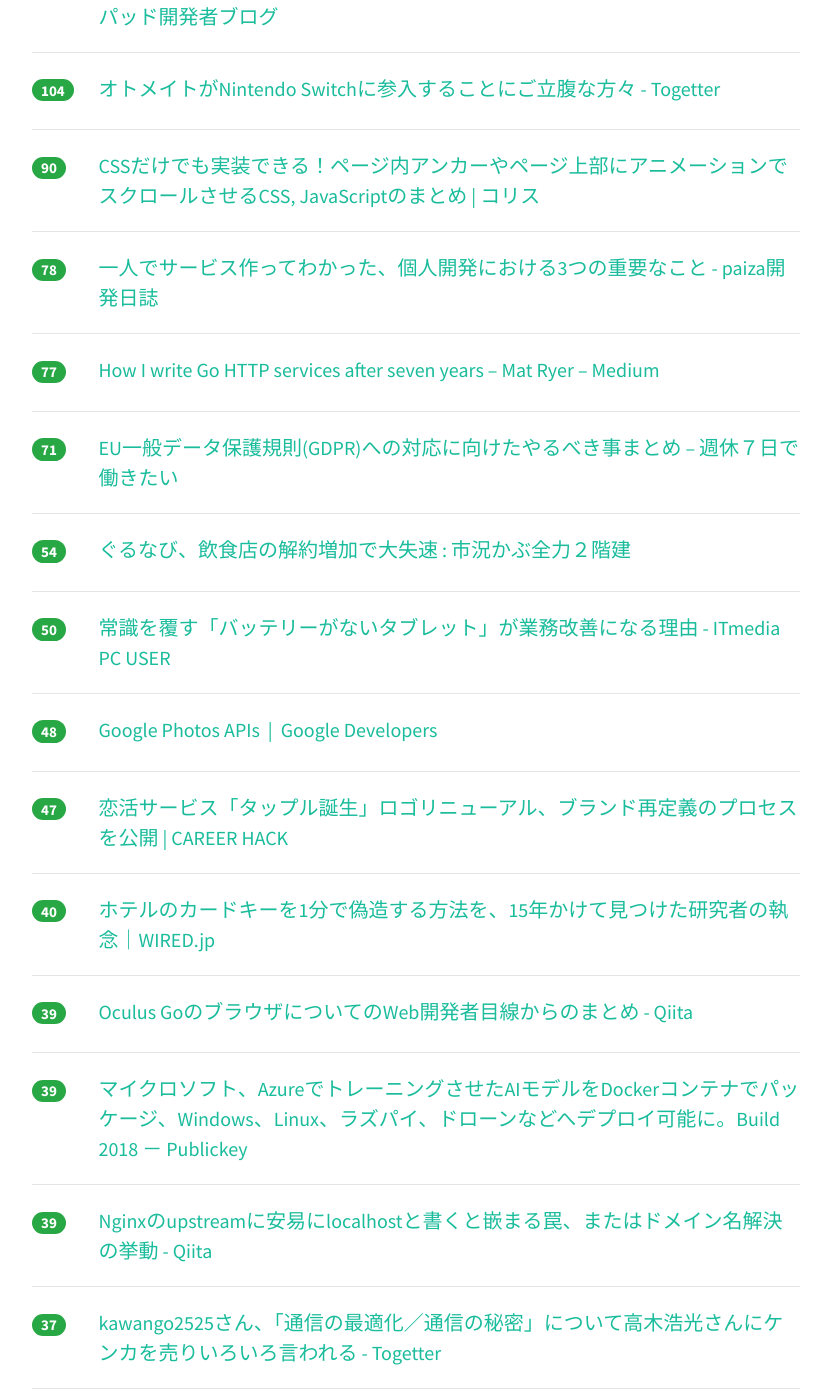
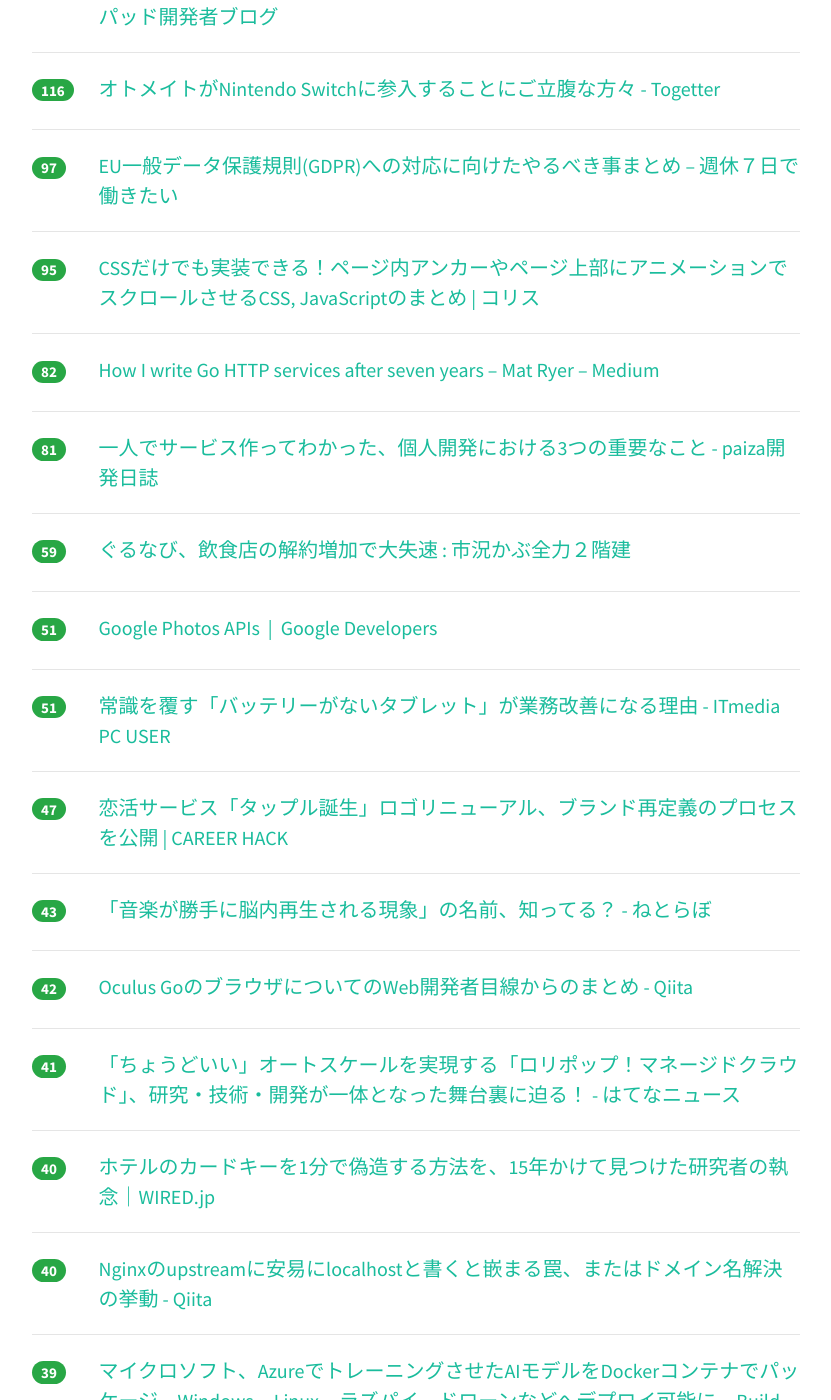
Before and after one commit to yatta47/hatena-matome-site, a Jekyll site: the page built from _posts/2018-05-10-hatena.md, in a window 1280 px wide and 1400 px high, scrolled down 807 px. Shown: the whole window, without its empty margins (224-1055 px from the left). Built offline with Jekyll 4.4.1, drawn with Linux system fonts in a browser that asks for light colours; nearby versions of some CDN libraries; some of the changed text lies outside the part shown.

Commit message:
Updated 2018-05-10

```diff
--- a/_posts/2018-05-10-hatena.md
+++ b/_posts/2018-05-10-hatena.md
@@ -1,74 +1,74 @@
 ---
 layout: post
 title:  "2018-05-10 はてぶIT"
-date:   2018-05-10 20:01:22
+date:   2018-05-10 21:01:27
 tags: [it-hotentry]
 ---
-63 件のデータあり
+64 件のデータあり
 
 <hr><div class="row">
-<div class="col-1"><span class="badge badge-pill badge-success h2">638</span></div>
+<div class="col-1"><span class="badge badge-pill badge-success h2">683</span></div>
 <div class="col-11"><a href='https://qiita.com/jabba/items/1a49e860a09a613b09d4' target='_blank'>開設後３週間で収益１０万円を得た個人開発サイトでやったことの全部を公開する - Qiita</a></div>
 </div>
 <hr>
 <div class="row">
-<div class="col-1"><span class="badge badge-pill badge-success h2">211</span></div>
+<div class="col-1"><span class="badge badge-pill badge-success h2">252</span></div>
 <div class="col-11"><a href='https://qiita.com/kd9951/items/92cc7bb14c1fbfcb6dab' target='_blank'>就活のためにWEBサービスを作ったら、転職できた以上の価値をもたらしてくれた話 - Qiita</a></div>
 </div>
 <hr>
 <div class="row">
-<div class="col-1"><span class="badge badge-pill badge-success h2">147</span></div>
+<div class="col-1"><span class="badge badge-pill badge-success h2">157</span></div>
 <div class="col-11"><a href='http://d.hatena.ne.jp/kawango/20180510' target='_blank'>かわん、とはなにか。 - はてなポイント３万を使い切るまで死なない日記</a></div>
 </div>
 <hr>
 <div class="row">
-<div class="col-1"><span class="badge badge-pill badge-success h2">131</span></div>
+<div class="col-1"><span class="badge badge-pill badge-success h2">140</span></div>
 <div class="col-11"><a href='https://news.careerconnection.jp/?p=53807' target='_blank'>「残業が多い人は頑張っている人」平成生まれの6割が回答　昭和世代よりも社畜という結果に | キャリコネニュース</a></div>
 </div>
 <hr>
 <div class="row">
-<div class="col-1"><span class="badge badge-pill badge-success h2">123</span></div>
+<div class="col-1"><span class="badge badge-pill badge-success h2">135</span></div>
 <div class="col-11"><a href='http://techlife.cookpad.com/entry/2018/05/10/090000' target='_blank'>AWS Elemental MediaLive を使用したライブ動画配信アプリの基盤開発 - クックパッド開発者ブログ</a></div>
 </div>
 <hr>
 <div class="row">
-<div class="col-1"><span class="badge badge-pill badge-success h2">104</span></div>
+<div class="col-1"><span class="badge badge-pill badge-success h2">116</span></div>
 <div class="col-11"><a href='https://togetter.com/li/1225883' target='_blank'>オトメイトがNintendo Switchに参入することにご立腹な方々 - Togetter</a></div>
 </div>
 <hr>
 <div class="row">
-<div class="col-1"><span class="badge badge-pill badge-success h2">90</span></div>
+<div class="col-1"><span class="badge badge-pill badge-success h2">97</span></div>
+<div class="col-11"><a href='https://blog.craftz.dog/gdpr-a-practical-guide-for-developers-24f94f2fce34' target='_blank'>EU一般データ保護規則(GDPR)への対応に向けたやるべき事まとめ – 週休７日で働きたい</a></div>
+</div>
+<hr>
+<div class="row">
+<div class="col-1"><span class="badge badge-pill badge-success h2">95</span></div>
 <div class="col-11"><a href='https://coliss.com/articles/build-websites/operation/work/scroll-page-smoothly-by-css-and-javascript.html' target='_blank'>CSSだけでも実装できる！ページ内アンカーやページ上部にアニメーションでスクロールさせるCSS, JavaScriptのまとめ | コリス</a></div>
 </div>
 <hr>
 <div class="row">
-<div class="col-1"><span class="badge badge-pill badge-success h2">78</span></div>
+<div class="col-1"><span class="badge badge-pill badge-success h2">82</span></div>
+<div class="col-11"><a href='https://medium.com/@matryer/37c208122831' target='_blank'>How I write Go HTTP services after seven years – Mat Ryer – Medium</a></div>
+</div>
+<hr>
+<div class="row">
+<div class="col-1"><span class="badge badge-pill badge-success h2">81</span></div>
 <div class="col-11"><a href='https://paiza.hatenablog.com/entry/2018/05/09/%E4%B8%80%E4%BA%BA%E3%81%A7%E3%82%B5%E3%83%BC%E3%83%93%E3%82%B9%E4%BD%9C%E3%81%A3%E3%81%A6%E3%82%8F%E3%81%8B%E3%81%A3%E3%81%9F%E3%80%81%E5%80%8B%E4%BA%BA%E9%96%8B%E7%99%BA%E3%81%AB%E3%81%8A%E3%81%91' target='_blank'>一人でサービス作ってわかった、個人開発における3つの重要なこと - paiza開発日誌</a></div>
 </div>
 <hr>
 <div class="row">
-<div class="col-1"><span class="badge badge-pill badge-success h2">77</span></div>
-<div class="col-11"><a href='https://medium.com/@matryer/37c208122831' target='_blank'>How I write Go HTTP services after seven years – Mat Ryer – Medium</a></div>
-</div>
-<hr>
-<div class="row">
-<div class="col-1"><span class="badge badge-pill badge-success h2">71</span></div>
-<div class="col-11"><a href='https://blog.craftz.dog/gdpr-a-practical-guide-for-developers-24f94f2fce34' target='_blank'>EU一般データ保護規則(GDPR)への対応に向けたやるべき事まとめ – 週休７日で働きたい</a></div>
-</div>
-<hr>
-<div class="row">
-<div class="col-1"><span class="badge badge-pill badge-success h2">54</span></div>
+<div class="col-1"><span class="badge badge-pill badge-success h2">59</span></div>
 <div class="col-11"><a href='http://kabumatome.doorblog.jp/archives/65918742.html' target='_blank'>ぐるなび、飲食店の解約増加で大失速 : 市況かぶ全力２階建</a></div>
 </div>
 <hr>
 <div class="row">
-<div class="col-1"><span class="badge badge-pill badge-success h2">50</span></div>
-<div class="col-11"><a href='http://www.itmedia.co.jp/pcuser/articles/1805/09/news001.html' target='_blank'>常識を覆す「バッテリーがないタブレット」が業務改善になる理由 - ITmedia PC USER</a></div>
+<div class="col-1"><span class="badge badge-pill badge-success h2">51</span></div>
+<div class="col-11"><a href='https://developers.google.com/photos/' target='_blank'>Google Photos APIs  |  Google Developers</a></div>
 </div>
 <hr>
 <div class="row">
-<div class="col-1"><span class="badge badge-pill badge-success h2">48</span></div>
-<div class="col-11"><a href='https://developers.google.com/photos/' target='_blank'>Google Photos APIs  |  Google Developers</a></div>
+<div class="col-1"><span class="badge badge-pill badge-success h2">51</span></div>
+<div class="col-11"><a href='http://www.itmedia.co.jp/pcuser/articles/1805/09/news001.html' target='_blank'>常識を覆す「バッテリーがないタブレット」が業務改善になる理由 - ITmedia PC USER</a></div>
 </div>
 <hr>
 <div class="row">
@@ -77,13 +77,28 @@ tags: [it-hotentry]
 </div>
 <hr>
 <div class="row">
+<div class="col-1"><span class="badge badge-pill badge-success h2">43</span></div>
+<div class="col-11"><a href='http://nlab.itmedia.co.jp/nl/articles/1805/09/news088.html' target='_blank'>「音楽が勝手に脳内再生される現象」の名前、知ってる？ - ねとらぼ</a></div>
+</div>
+<hr>
+<div class="row">
+<div class="col-1"><span class="badge badge-pill badge-success h2">42</span></div>
+<div class="col-11"><a href='https://qiita.com/wakufactory/items/98658e8d089386a7b073' target='_blank'>Oculus GoのブラウザについてのWeb開発者目線からのまとめ - Qiita</a></div>
+</div>
+<hr>
+<div class="row">
+<div class="col-1"><span class="badge badge-pill badge-success h2">41</span></div>
+<div class="col-11"><a href='http://hatenanews.com/articles/2018/05/10/110000' target='_blank'>「ちょうどいい」オートスケールを実現する「ロリポップ！マネージドクラウド」、研究・技術・開発が一体となった舞台裏に迫る！ - はてなニュース</a></div>
+</div>
+<hr>
+<div class="row">
 <div class="col-1"><span class="badge badge-pill badge-success h2">40</span></div>
 <div class="col-11"><a href='https://wired.jp/2018/05/09/hackers-spoof-hotel-master-keys/' target='_blank'>ホテルのカードキーを1分で偽造する方法を、15年かけて見つけた研究者の執念｜WIRED.jp</a></div>
 </div>
 <hr>
 <div class="row">
-<div class="col-1"><span class="badge badge-pill badge-success h2">39</span></div>
-<div class="col-11"><a href='https://qiita.com/wakufactory/items/98658e8d089386a7b073' target='_blank'>Oculus GoのブラウザについてのWeb開発者目線からのまとめ - Qiita</a></div>
+<div class="col-1"><span class="badge badge-pill badge-success h2">40</span></div>
+<div class="col-11"><a href='https://qiita.com/yokomotod/items/46229f0fafd95eb7d867' target='_blank'>Nginxのupstreamに安易にlocalhostと書くと嵌まる罠、またはドメイン名解決の挙動 - Qiita</a></div>
 </div>
 <hr>
 <div class="row">
@@ -92,28 +107,23 @@ tags: [it-hotentry]
 </div>
 <hr>
 <div class="row">
-<div class="col-1"><span class="badge badge-pill badge-success h2">39</span></div>
-<div class="col-11"><a href='https://qiita.com/yokomotod/items/46229f0fafd95eb7d867' target='_blank'>Nginxのupstreamに安易にlocalhostと書くと嵌まる罠、またはドメイン名解決の挙動 - Qiita</a></div>
-</div>
-<hr>
-<div class="row">
 <div class="col-1"><span class="badge badge-pill badge-success h2">37</span></div>
 <div class="col-11"><a href='https://togetter.com/li/1225871' target='_blank'>kawango2525さん、「通信の最適化／通信の秘密」について高木浩光さんにケンカを売りいろいろ言われる - Togetter</a></div>
 </div>
 <hr>
 <div class="row">
-<div class="col-1"><span class="badge badge-pill badge-success h2">37</span></div>
-<div class="col-11"><a href='http://hatenanews.com/articles/2018/05/10/110000' target='_blank'>「ちょうどいい」オートスケールを実現する「ロリポップ！マネージドクラウド」、研究・技術・開発が一体となった舞台裏に迫る！ - はてなニュース</a></div>
+<div class="col-1"><span class="badge badge-pill badge-success h2">36</span></div>
+<div class="col-11"><a href='https://inside.pixiv.blog/catatsuy/4091' target='_blank'>pixivのHTTP/2有効化の軌跡 - pixiv inside</a></div>
 </div>
 <hr>
 <div class="row">
-<div class="col-1"><span class="badge badge-pill badge-success h2">37</span></div>
-<div class="col-11"><a href='http://nlab.itmedia.co.jp/nl/articles/1805/09/news088.html' target='_blank'>「音楽が勝手に脳内再生される現象」の名前、知ってる？ - ねとらぼ</a></div>
+<div class="col-1"><span class="badge badge-pill badge-success h2">36</span></div>
+<div class="col-11"><a href='http://nlab.itmedia.co.jp/nl/articles/1805/10/news092.html' target='_blank'>Googleが発表会で重大バグ「ハンバーガー絵文字の具材順問題」を直接謝罪　観客から爆笑＆歓声が巻き起こる - ねとらぼ</a></div>
 </div>
 <hr>
 <div class="row">
-<div class="col-1"><span class="badge badge-pill badge-success h2">34</span></div>
-<div class="col-11"><a href='http://nlab.itmedia.co.jp/nl/articles/1805/10/news092.html' target='_blank'>Googleが発表会で重大バグ「ハンバーガー絵文字の具材順問題」を直接謝罪　観客から爆笑＆歓声が巻き起こる - ねとらぼ</a></div>
+<div class="col-1"><span class="badge badge-pill badge-success h2">36</span></div>
+<div class="col-11"><a href='https://www3.nhk.or.jp/news/html/20180510/k10011433821000.html' target='_blank'>新ＳＭＳ ソフトバンクで“メール消えた” 報告相次ぐ | NHKニュース</a></div>
 </div>
 <hr>
 <div class="row">
@@ -123,12 +133,12 @@ tags: [it-hotentry]
 <hr>
 <div class="row">
 <div class="col-1"><span class="badge badge-pill badge-success h2">33</span></div>
-<div class="col-11"><a href='http://tech.nikkeibp.co.jp/atcl/nxt/column/18/00138/042700059/' target='_blank'>クラウドエンジニアが理解できない、メインフレームのしがらみ | 日経 xTECH（クロステック）</a></div>
+<div class="col-11"><a href='https://japan.zdnet.com/article/35118932/' target='_blank'>主要OSに共通の脆弱性が発覚--「Windows」「macOS」「Linux」などに影響 - ZDNet Japan</a></div>
 </div>
 <hr>
 <div class="row">
-<div class="col-1"><span class="badge badge-pill badge-success h2">32</span></div>
-<div class="col-11"><a href='https://inside.pixiv.blog/catatsuy/4091' target='_blank'>pixivのHTTP/2有効化の軌跡 - pixiv inside</a></div>
+<div class="col-1"><span class="badge badge-pill badge-success h2">33</span></div>
+<div class="col-11"><a href='http://tech.nikkeibp.co.jp/atcl/nxt/column/18/00138/042700059/' target='_blank'>クラウドエンジニアが理解できない、メインフレームのしがらみ | 日経 xTECH（クロステック）</a></div>
 </div>
 <hr>
 <div class="row">
@@ -148,7 +158,12 @@ tags: [it-hotentry]
 <hr>
 <div class="row">
 <div class="col-1"><span class="badge badge-pill badge-success h2">32</span></div>
-<div class="col-11"><a href='https://japan.zdnet.com/article/35118932/' target='_blank'>主要OSに共通の脆弱性が発覚--「Windows」「macOS」「Linux」などに影響 - ZDNet Japan</a></div>
+<div class="col-11"><a href='https://www.microsoft.com/en-us/research/publication/mison-fast-json-parser-data-analytics/' target='_blank'>Mison: A Fast JSON Parser for Data Analytics - Microsoft Research</a></div>
+</div>
+<hr>
+<div class="row">
+<div class="col-1"><span class="badge badge-pill badge-success h2">32</span></div>
+<div class="col-11"><a href='https://cocopon.me/blog/2018/05/pwa-llumino-dev/' target='_blank'>実践PWA：光る電卓「Llumino PWA」の開発と技術解説 - ここぽんのーと</a></div>
 </div>
 <hr>
 <div class="row">
@@ -158,12 +173,7 @@ tags: [it-hotentry]
 <hr>
 <div class="row">
 <div class="col-1"><span class="badge badge-pill badge-success h2">30</span></div>
-<div class="col-11"><a href='https://www.microsoft.com/en-us/research/publication/mison-fast-json-parser-data-analytics/' target='_blank'>Mison: A Fast JSON Parser for Data Analytics - Microsoft Research</a></div>
-</div>
-<hr>
-<div class="row">
-<div class="col-1"><span class="badge badge-pill badge-success h2">29</span></div>
-<div class="col-11"><a href='https://cocopon.me/blog/2018/05/pwa-llumino-dev/' target='_blank'>実践PWA：光る電卓「Llumino PWA」の開発と技術解説 - ここぽんのーと</a></div>
+<div class="col-11"><a href='http://www.itmedia.co.jp/news/articles/1805/10/news118.html' target='_blank'>大幅減益のカドカワ、ニコ動で苦戦 - ITmedia NEWS</a></div>
 </div>
 <hr>
 <div class="row">
@@ -188,7 +198,12 @@ tags: [it-hotentry]
 <hr>
 <div class="row">
 <div class="col-1"><span class="badge badge-pill badge-success h2">27</span></div>
-<div class="col-11"><a href='https://www3.nhk.or.jp/news/html/20180510/k10011433821000.html' target='_blank'>新ＳＭＳ ソフトバンクで“メール消えた” 報告相次ぐ | NHKニュース</a></div>
+<div class="col-11"><a href='https://www.bengo4.com/internet/n_7855/' target='_blank'>迷惑セールス電話の撃退法「ねぇ、どんなパンツ履いてるの」、法的に問題ないのか？ - 弁護士ドットコム</a></div>
+</div>
+<hr>
+<div class="row">
+<div class="col-1"><span class="badge badge-pill badge-success h2">27</span></div>
+<div class="col-11"><a href='https://biz.moneyforward.com/blog/32307' target='_blank'>経理に愛される電卓は？ 二強のカシオ派VSシャープ派が激論｜BIZ KARTE</a></div>
 </div>
 <hr>
 <div class="row">
@@ -207,11 +222,6 @@ tags: [it-hotentry]
 </div>
 <hr>
 <div class="row">
-<div class="col-1"><span class="badge badge-pill badge-success h2">26</span></div>
-<div class="col-11"><a href='https://biz.moneyforward.com/blog/32307' target='_blank'>経理に愛される電卓は？ 二強のカシオ派VSシャープ派が激論｜BIZ KARTE</a></div>
-</div>
-<hr>
-<div class="row">
 <div class="col-1"><span class="badge badge-pill badge-success h2">25</span></div>
 <div class="col-11"><a href='https://www.gizmodo.jp/2018/05/cause-of-uber-death-accident.html' target='_blank'>Uber自動運転車の死亡事故、原因はあえて感度を下げたソフトウェアにあった | ギズモード・ジャパン</a></div>
 </div>
@@ -227,11 +237,6 @@ tags: [it-hotentry]
 </div>
 <hr>
 <div class="row">
-<div class="col-1"><span class="badge badge-pill badge-success h2">25</span></div>
-<div class="col-11"><a href='https://www.bengo4.com/internet/n_7855/' target='_blank'>迷惑セールス電話の撃退法「ねぇ、どんなパンツ履いてるの」、法的に問題ないのか？ - 弁護士ドットコム</a></div>
-</div>
-<hr>
-<div class="row">
 <div class="col-1"><span class="badge badge-pill badge-success h2">24</span></div>
 <div class="col-11"><a href='https://www.gizmodo.jp/2018/05/the-best-and-worst-of-google-i-o-2018-so-far.html' target='_blank'>Google I/O 2018で発表された、良かったもの・悪かったものを総まとめ #io18 | ギズモード・ジャパン</a></div>
 </div>
@@ -242,8 +247,18 @@ tags: [it-hotentry]
 </div>
 <hr>
 <div class="row">
+<div class="col-1"><span class="badge badge-pill badge-success h2">24</span></div>
+<div class="col-11"><a href='http://blog.nicovideo.jp/niconews/73053.html' target='_blank'>他社流出パスワードを用いた不正ログインについて(2018/05)|ニコニコインフォ</a></div>
+</div>
+<hr>
+<div class="row">
 <div class="col-1"><span class="badge badge-pill badge-success h2">23</span></div>
 <div class="col-11"><a href='https://applech2.com/archives/20180510-steam-support-iphone-and-ipad-appletv-to-host-mac.html' target='_blank'>Valve、MacやPC内にあるゲームをiPhoneやiPad, Apple TV, Androidデバイスで利用することが出来る新しいアプリ「Steam Link」をリリースすると発表。 | AAPL Ch.</a></div>
+</div>
+<hr>
+<div class="row">
+<div class="col-1"><span class="badge badge-pill badge-success h2">23</span></div>
+<div class="col-11"><a href='http://www.nakahara-lab.net/blog/archive/8895' target='_blank'>「頑張れ！」を連呼しても「能力やスキル」が伸びない理由!? : 評価とは「伸ばす方向」を示すこと!? | 立教大学 経営学部 中原淳研究室 - 大人の学びを科学する | NAKAHARA-LAB.net</a></div>
 </div>
 <hr>
 <div class="row">
@@ -257,28 +272,18 @@ tags: [it-hotentry]
 </div>
 <hr>
 <div class="row">
-<div class="col-1"><span class="badge badge-pill badge-success h2">22</span></div>
-<div class="col-11"><a href='http://www.nakahara-lab.net/blog/archive/8895' target='_blank'>「頑張れ！」を連呼しても「能力やスキル」が伸びない理由!? : 評価とは「伸ばす方向」を示すこと!? | 立教大学 経営学部 中原淳研究室 - 大人の学びを科学する | NAKAHARA-LAB.net</a></div>
-</div>
-<hr>
-<div class="row">
 <div class="col-1"><span class="badge badge-pill badge-success h2">21</span></div>
 <div class="col-11"><a href='https://forest.watch.impress.co.jp/docs/news/1120669.html' target='_blank'>「GIMP」v2.10が公開 ～画像処理エンジンを“GEGL”へ移行した大規模アップデート - 窓の杜</a></div>
 </div>
 <hr>
 <div class="row">
 <div class="col-1"><span class="badge badge-pill badge-success h2">20</span></div>
-<div class="col-11"><a href='https://japanese.engadget.com/2018/05/10/androidp/' target='_blank'>今年10周年を迎えるAndroidが「フラグメンテーション（断片化）」の撲滅に追い打ちをかける（石川温） - Engadget 日本版</a></div>
+<div class="col-11"><a href='https://www.mozilla.org/en-US/firefox/60.0/releasenotes/' target='_blank'>Firefox — Notes (60.0) — Mozilla</a></div>
 </div>
 <hr>
 <div class="row">
 <div class="col-1"><span class="badge badge-pill badge-success h2">20</span></div>
-<div class="col-11"><a href='http://blog.nicovideo.jp/niconews/73053.html' target='_blank'>他社流出パスワードを用いた不正ログインについて(2018/05)|ニコニコインフォ</a></div>
-</div>
-<hr>
-<div class="row">
-<div class="col-1"><span class="badge badge-pill badge-success h2">19</span></div>
-<div class="col-11"><a href='https://www.mozilla.org/en-US/firefox/60.0/releasenotes/' target='_blank'>Firefox — Notes (60.0) — Mozilla</a></div>
+<div class="col-11"><a href='https://japanese.engadget.com/2018/05/10/androidp/' target='_blank'>今年10周年を迎えるAndroidが「フラグメンテーション（断片化）」の撲滅に追い打ちをかける（石川温） - Engadget 日本版</a></div>
 </div>
 <hr>
 <div class="row">
@@ -302,6 +307,11 @@ tags: [it-hotentry]
 </div>
 <hr>
 <div class="row">
+<div class="col-1"><span class="badge badge-pill badge-success h2">16</span></div>
+<div class="col-11"><a href='http://tech.nikkeibp.co.jp/atcl/nxt/column/18/00001/00443/' target='_blank'>森永乳業の情報漏洩、正確な情報が少ない訳 | 日経 xTECH（クロステック）</a></div>
+</div>
+<hr>
+<div class="row">
 <div class="col-1"><span class="badge badge-pill badge-success h2">15</span></div>
 <div class="col-11"><a href='http://www.itmedia.co.jp/news/articles/1805/09/news103.html' target='_blank'>カシオ、コンパクトデジカメからの撤退を正式発表　「市場縮小により挽回できず」 - ITmedia NEWS</a></div>
 </div>
@@ -312,11 +322,6 @@ tags: [it-hotentry]
 </div>
 <hr>
 <div class="row">
-<div class="col-1"><span class="badge badge-pill badge-success h2">15</span></div>
-<div class="col-11"><a href='http://www.itmedia.co.jp/news/articles/1805/10/news118.html' target='_blank'>大幅減益のカドカワ、ニコ動で苦戦 - ITmedia NEWS</a></div>
-</div>
-<hr>
-<div class="row">
 <div class="col-1"><span class="badge badge-pill badge-success h2">14</span></div>
 <div class="col-11"><a href='https://www.lifehacker.jp/2018/05/mac_finder_extension.html' target='_blank'>拡張子をまとめて変換する方法。MacのFinderなら手間や時間をかけず一括変換できます | ライフハッカー［日本版］</a></div>
 </div>
```
